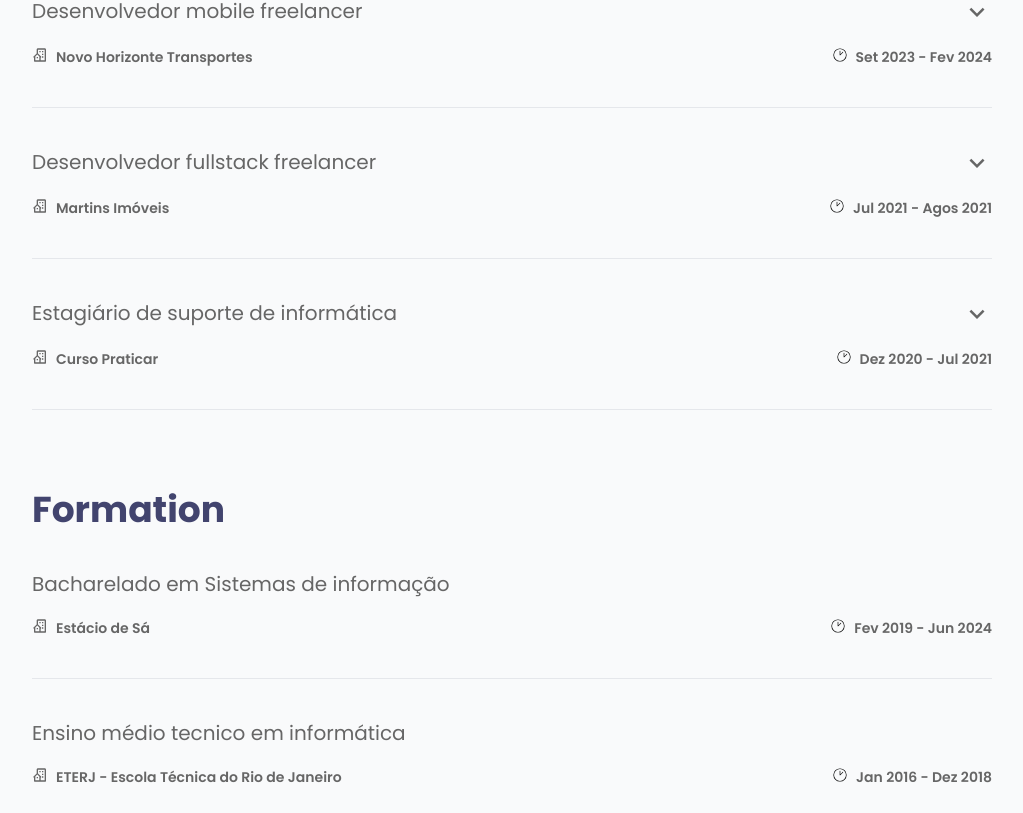
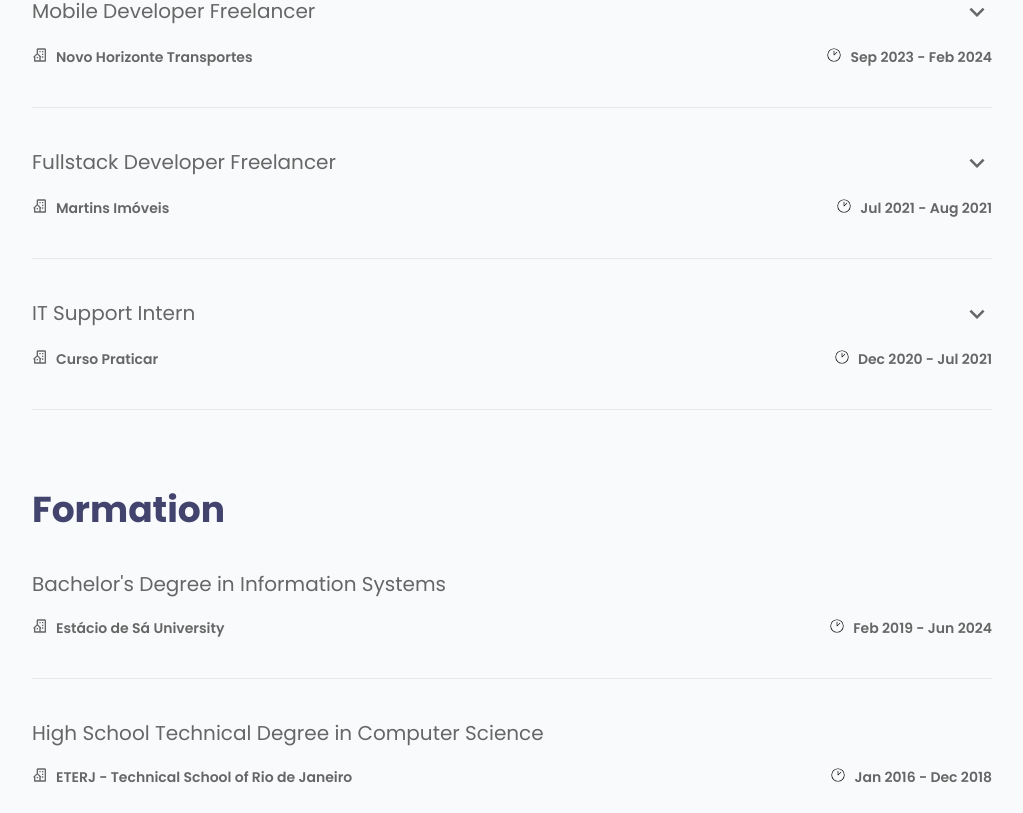
Before and after one commit to edintwi/my-website, a Next.js app: page /en in a window 1280 px wide. Shown: the part 1627-2440 px from the top of the page, without its empty margins (128-1151 px from the left). Built offline with nearby package versions, Linux system fonts and the light colour scheme.

Commit message:
feat: jobs and formations translate

```diff
--- a/messages/en.json
+++ b/messages/en.json
@@ -1,4 +1,8 @@
 {
+   "Metadata": {
+    "title": "Edson Brandon Dev",
+    "description": "Front-end developer"
+  },
   "Navbar": {
     "home": "Home",
     "stacks": "Stacks",
@@ -23,7 +27,38 @@
     "text": "A young man passionate about technology,\nI began my educational journey in a technical high school in computer science and soon fell in love with development. After that, I enrolled in the Information Systems course at Estácio de Sá, where I discovered and specialized in creating mobile solutions using React Native and TypeScript.\nToday, I work on freelance and personal projects using technologies such as TypeScript, ReactJs, React Native, NodeJS, MySQL, and JavaScript.\n\nI am always seeking improvement and learning.",
     "experienceTitle": "Experience",
     "formationTitle": "Formation"
-
+  },
+   "Jobs": {
+    "job1": {
+      "title": "Mobile Developer Freelancer",
+      "institution": "Novo Horizonte Transportes",
+      "description": "As a React Native developer, I developed an app for managing driver queues. \nResponsibilities: \n- Implement the entire process of registering, removing, and deleting drivers, vehicles, and clients.\n- Manage the driver queue, including removing drivers from the queue, changing position, requesting trips by the client, and accepting or rejecting trips by the administrator, using global state with React Context API.\n- Implement asynchronous requests using Axios.\n- Integrate geolocation in React Native.\n- Implement global theme with Styled-components.\n- Manage and validate forms with React Hook Form and Zup.",
+      "time": "Sep 2023 - Feb 2024"
+    },
+    "job2": {
+      "title": "Fullstack Developer Freelancer",
+      "institution": "Martins Imóveis",
+      "description": "As a full stack developer, I developed an efficient and responsive website to display available properties (CRUD) with filtering functionalities such as filtering by region, price, etc. The entire property management part was also implemented by the administrator (Creation, Removal, Deletion), as well as the client acquisition part, directing messages either via email or directly via WhatsApp. Technologies used: HTML, CSS, JavaScript, JQuery, PHP, MySQL.",
+      "time": "Jul 2021 - Aug 2021"
+    },
+    "job3": {
+      "title": "IT Support Intern",
+      "institution": "Curso Praticar",
+      "description": "As an IT support intern, I provided support to employees and also performed maintenance and modifications on the company's website.",
+      "time": "Dec 2020 - Jul 2021"
+    }
+  },
+  "Formations": {
+    "formation1": {
+      "institution": "Estácio de Sá University",
+      "title": "Bachelor's Degree in Information Systems",
+      "time": "Feb 2019 - Jun 2024"
+    },
+    "formation2": {
+      "institution": "ETERJ - Technical School of Rio de Janeiro",
+      "title": "High School Technical Degree in Computer Science",
+      "time": "Jan 2016 - Dec 2018"
+    }
   },
   "Contact": {
     "title": "Contact",
--- a/messages/pt.json
+++ b/messages/pt.json
@@ -1,4 +1,8 @@
 {
+  "Metadata": {
+    "title": "Edson Brandon Dev",
+    "description": "Desenvolvedor Front-end"
+  },
 "Navbar": {
     "home": "Home",
     "stacks": "Stacks",
@@ -24,6 +28,38 @@
     "experienceTitle": "Experiência",
     "formationTitle": "Formação"
   },
+  "Jobs": {
+    "job1": {
+      "title": "Desenvolvedor mobile freelancer",
+      "institution": "Novo Horizonte Transportes",
+      "description": "Como desenvolvedor React Native, desenvolvi um aplicativo para gerenciamento de filas de motoristas. \nResponsabilidades: \n- Implementar todo o processo de cadastro, remoção e exclusão de motoristas, veículos e clientes.\n- Gerenciar a fila de motoristas, incluindo remoção de motoristas da fila, mudança de posição, solicitação de viagem pelo cliente, aceitação ou rejeição de viagem pelo administrador, utilizando estado global com React Context API.\n- Implementar requisições assíncronas utilizando Axios.\n- Integrar geolocalização no React Native.\n- Implementar tema global com Styled-components.\n- Gerenciar e validar formulários com React Hook Form e Zup.",
+      "time": "Set 2023 - Fev 2024"
+    },
+    "job2": {
+      "title": "Desenvolvedor fullstack freelancer",
+      "institution": "Martins Imóveis",
+      "description": "Como desenvolvedor full stack, desenvolvi um site eficiente e responsivo para exibir seus imóveis disponíveis (CRUD), com funcionalidades de filtragem como filtro por região, valor, etc. Também foi implementada toda a parte da gestão de imóveis pelo administrador (Criação, Remoção, Exclusão) e também a captação de clientes interessados, direcionando tanto como mensagem por e-mail ou diretamente pelo WhatsApp. Tecnologias utilizadas: HTML, CSS, JavaScript, JQuery, PHP, MySQL.",
+      "time": "Jul 2021 - Ago 2021"
+    },
+    "job3": {
+      "title": "Estagiário de suporte de informática",
+      "institution": "Curso Praticar",
+      "description": "Como estagiário de suporte de informática, prestava suporte aos funcionários e também fazia manutenções e modificações no site da empresa.",
+      "time": "Dez 2020 - Jul 2021"
+    }
+  },
+  "Formations": {
+    "formation1": {
+      "institution": "Universidade Estácio de Sá",
+      "title": "Bacharelado em Sistemas de Informação",
+      "time": "Fev 2019 - Jun 2024"
+    },
+    "formation2": {
+      "institution": "ETERJ - Escola Técnica do Rio de Janeiro",
+      "title": "Ensino Médio Técnico em Informática",
+      "time": "Jan 2016 - Dez 2018"
+    }
+  },
   "Contact": {
     "title": "Contato",
     "text": "Para mais informaçoes entre em contato pelo e-mail:",
--- a/src/components/expCard/formation.ts
+++ b/src/components/expCard/formation.ts
@@ -2,18 +2,4 @@ export interface Formation {
     institution: string,
     title: string,
     time: string,
-}
-
-export const Formations: Formation[] = [
-    {
-    institution: "Estácio de Sá",
-    title: "Bacharelado em Sistemas de informação",
-    time: "Fev 2019 - Jun 2024",
-    },
-    {
-    institution: "ETERJ - Escola Técnica do Rio de Janeiro",
-    title: "Ensino médio tecnico em informática",
-    time: "Jan 2016 - Dez 2018",
-    },
-
-]
+};
--- a/src/components/expCard/jobs.ts
+++ b/src/components/expCard/jobs.ts
@@ -4,25 +4,3 @@ export interface Job {
   description?: string;
   time: string;
 };
-
-export const jobs : Job[] = [
-    {
-        title: "Desenvolvedor mobile freelancer",
-        institution: "Novo Horizonte Transportes",
-        description: "Como desenvolvedor React Native, desenvolvi um aplicativo para gerenciamento de filas de motoristas. \nResponsabilidades: \n- Implementar todo o processo de cadastro, remoção e exclusão de motoristas, veículos e clientes.\n- Gerenciar a fila de motoristas, incluindo remoção de motoristas da fila, mudança de posição, solicitação de viagem pelo cliente, aceitação ou rejeição de viagem pelo administrador, utilizando estado global com React Context API.\n- Implementar requisições assíncronas utilizando Axios.\n- Integrar geolocalização no React Native.\n- Implementar tema global com Styled-components.\n- Gerenciar e validar formulários com React Hook Form e Zup.",
-        time: "Set 2023 - Fev 2024",
-    },
-    {
-        title: "Desenvolvedor fullstack freelancer",
-        institution: "Martins Imóveis",
-        description: "Como desenvolvedor full stack desenvolvi um site eficiente e responsivo para exibir seus imóveis disponíveis (CRUD). com funcionalidades de filtragem como, filtro por região, valor etc. Também foi implementado toda a parte da gestão de imovéis pelo administrador (Criação, Remoção, Exclusão) e também toda a parte de captação de clientes interessados direcionando tanto como mensagem por e-mail ou diretamente pelo whatsapp. Tecnologias que utilizei: HTML, CSS, JavaScript, JQuery, PHP, MySQL.",
-        time: "Jul 2021 - Agos 2021",
-    },
-        {
-        title: "Estagiário de suporte de informática",
-        institution: "Curso Praticar",
-        description: "Como estágio de suporte de informática prestava suporte aos funcionários e também fazia manutenções e modificações no site da empresa no site da empresa.",
-        time: "Dez 2020 - Jul 2021",
-    }
-
-]
--- a/src/pages/about/page.tsx
+++ b/src/pages/about/page.tsx
@@ -1,9 +1,14 @@
 import ExpCard from "@/components/expCard/expCard";
-import { Formations } from "@/components/expCard/formation";
-import { jobs } from "@/components/expCard/jobs";
 import { useTranslations } from "next-intl";
 export default function About() {
   const t = useTranslations("About");
+
+  const jobsT = useTranslations("Jobs");
+  const jobKeys = ["job1", "job2", "job3"] as const;
+
+  const formationsT = useTranslations("Formations");
+  const formationKeys = ["formation1", "formation2"] as const;
+
   return (
     <section className="px-30" id="about">
       <p className="text-4xl font-bold py-10 text-heading dark:text-heading-dark">
@@ -16,13 +21,13 @@ export default function About() {
         <p className="text-4xl font-bold py-10  text-heading dark:text-heading-dark">
           {t("experienceTitle")}
         </p>
-        {jobs.map((item, key) => (
+        {jobKeys.map((key) => (
           <ExpCard
             key={key}
-            title={item.title}
-            institution={item.institution}
-            description={item.description}
-            time={item.time}
+            title={jobsT(`${key}.title`)}
+            institution={jobsT(`${key}.institution`)}
+            description={jobsT(`${key}.description`)}
+            time={jobsT(`${key}.time`)}
           />
         ))}
       </div>
@@ -30,12 +35,12 @@ export default function About() {
         <p className="text-4xl font-bold py-10  text-heading dark:text-heading-dark">
           {t("formationTitle")}
         </p>
-        {Formations.map((item, key) => (
+        {formationKeys.map((key) => (
           <ExpCard
             key={key}
-            title={item.title}
-            institution={item.institution}
-            time={item.time}
+            title={formationsT(`${key}.title`)}
+            institution={formationsT(`${key}.institution`)}
+            time={formationsT(`${key}.time`)}
           />
         ))}
       </div>
```
